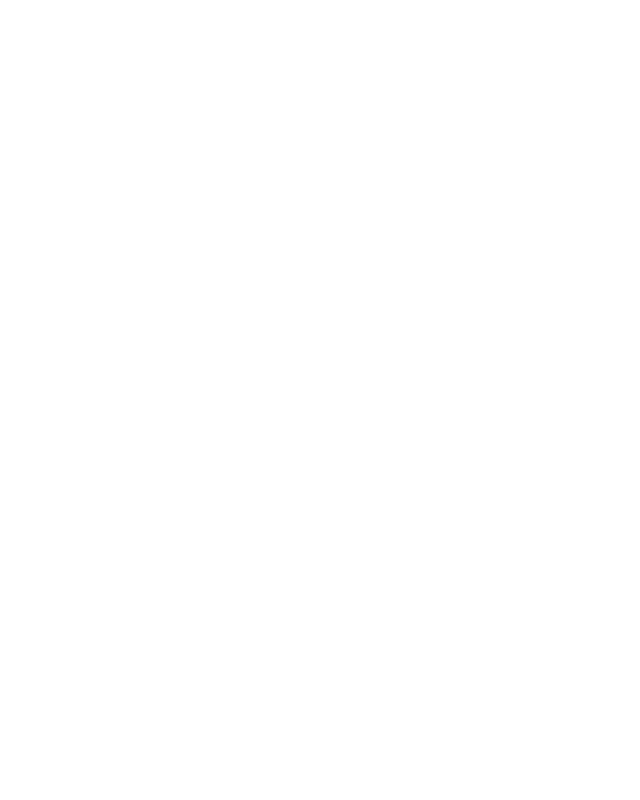
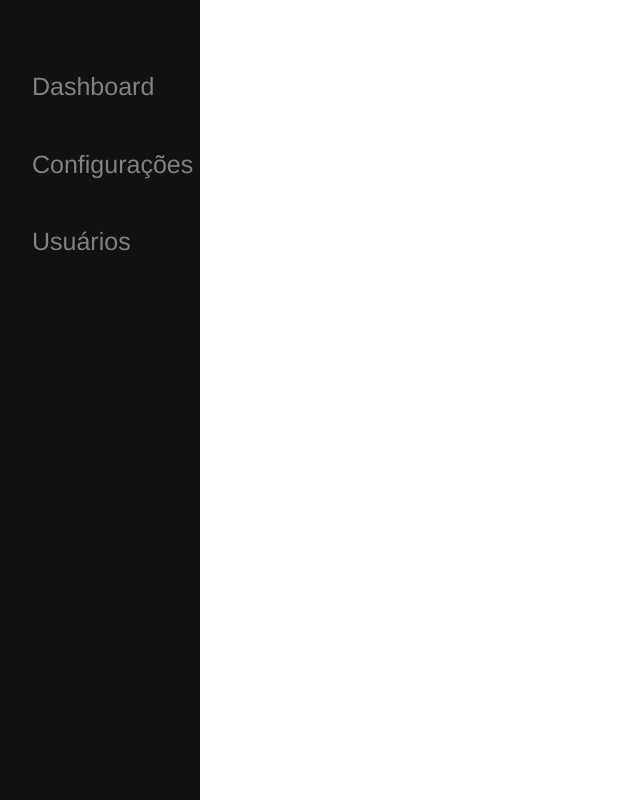
Before and after one commit to CamposBG/nps-starti-app, a Nuxt app: page /404 in a window 1280 px wide. Before the commit this address had no page. Shown: the whole page, without its empty margins (0-640 px from the left). Built offline with nearby package versions, Linux system fonts and the light colour scheme; a web font is replaced by a local one; what @harlem/core would draw is missing.

Commit message:
feat(layouts/default.vue): start to implement the lateral navbar

```diff
--- a/assets/css/tailwind.scss
+++ b/assets/css/tailwind.scss
@@ -15,7 +15,7 @@
   @apply relative min-h-screen;
 
   .app {
-    @apply pt-[64px];
+    @apply pt-[30px];
     @apply relative h-full min-h-screen;
 
     .page-main {
--- /dev/null
+++ b/components/navbar.vue
@@ -0,0 +1,70 @@
+<template>
+  <div>
+    <div id="mySidebar" class="sidebar">
+      <a href="#">Dashboard</a><br>
+      <a href="#">Configurações</a><br>
+      <a href="#">Usuários</a><br>
+    </div>
+  </div>
+</template>
+
+<script setup>
+
+</script>
+
+<style>
+  .sidebar {
+  height: 100%;
+  width: 200px;
+  position: fixed;
+  top: 0;
+  left: 0;
+  background-color: #111;
+  padding-top: 60px;
+}
+
+.sidebar a {
+  padding: 8px 8px 8px 32px;
+  text-decoration: none;
+  font-size: 25px;
+  color: #818181;
+  display: block;
+}
+
+.sidebar a:hover {
+  color: #f1f1f1;
+}
+
+/* main .sidebar{
+  position: absolute;
+  top: 0;
+  right: 25px;
+  font-size: 36px;
+  margin-left: 50px;
+} */
+
+/* .material-icons,
+.icon-text {
+  vertical-align: middle;
+}
+
+.material-icons {
+
+  margin-right: 30px
+} */
+
+/* #main {
+  transition: margin-left 0.5s;
+  padding: 16px;
+  margin-left: 250px;
+} */
+
+@media screen and (max-height: 450px) {
+  .sidebar {
+    padding-top: 15px;
+  }
+  .sidebar a {
+    font-size: 18px;
+  }
+}
+</style>
--- a/layouts/default.vue
+++ b/layouts/default.vue
@@ -1,10 +1,22 @@
 <template>
   <div class="app">
-    <div class="page-main">
+
+    <navbar />
+    <div id="main">
       <slot />
+
     </div>
   </div>
 </template>
 
+
 <script setup>
 </script>
+
+<style scoped>
+#main {
+  transition: margin-left 0.5s;
+  padding: 16px;
+  margin-left: 250px;
+}
+</style>
```
